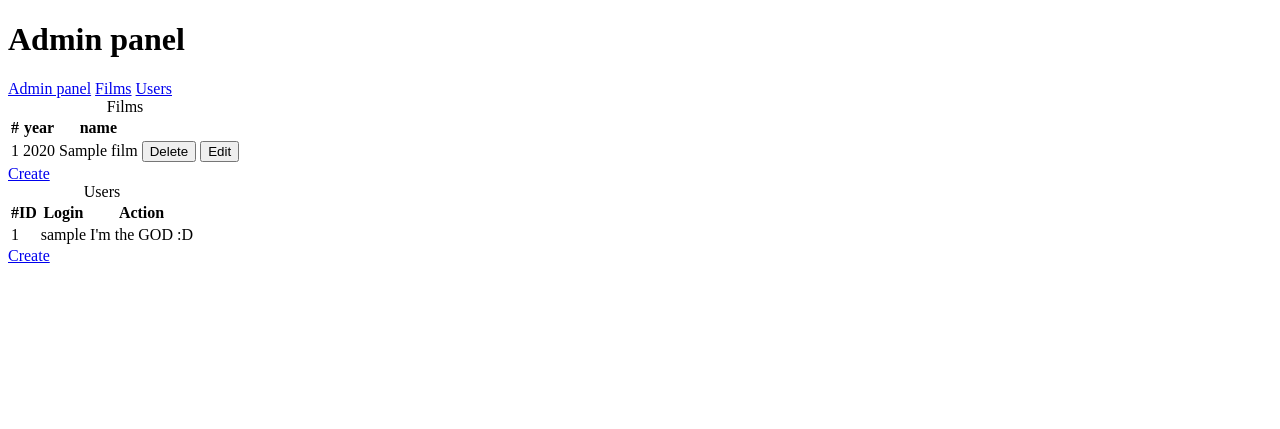
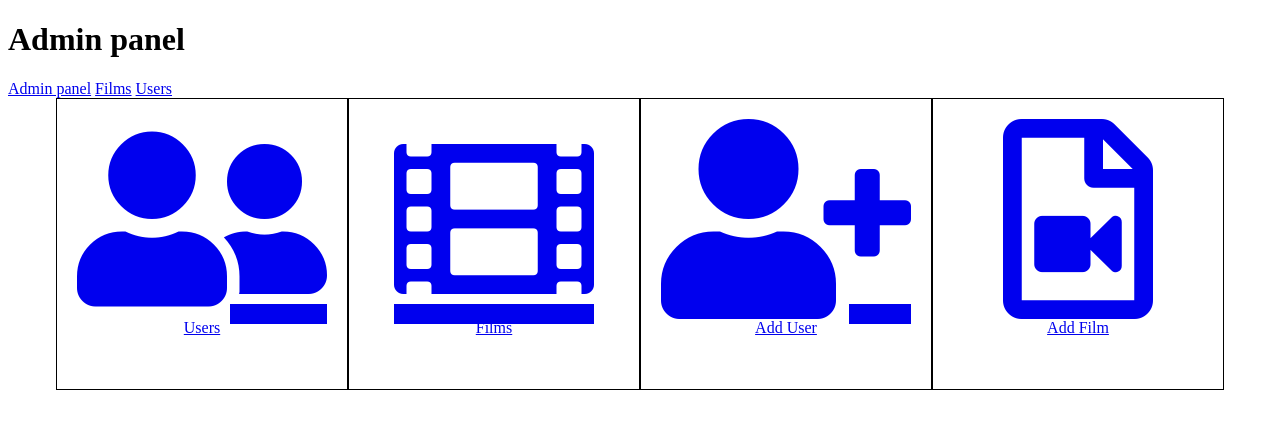
Before and after one commit to SlavikShev/Kinosite, a PHP site: page /admin in a window 1280 px wide. Shown: the part 26-455 px from the top of the page. Run offline with PHP 8.4, Linux system fonts and the light colour scheme; the visitor is signed in with stand-in values (Sample User, id 1); tables that the repository leaves empty or names only in its code hold one stand-in row (values such as "Sample post"); some libraries are stand-ins or nearby versions.

Commit message:
changed view of index.php

```diff
--- a/views/admin/index.php
+++ b/views/admin/index.php
@@ -1,71 +1,26 @@
-<div>
-<table>
-    <caption>Films</caption>
-    <thead>
-    <tr>
-        <th>#</th>
-        <th>year</th>
-        <th>name</th>
-    </tr>
-    </thead>
-    <?php if (count($this->films)): ?>
-        <tbody>
-        <?php foreach ($this->films as $film): ?>
-            <tr>
-                <td><?= $film['id'] ?></td>
-                <td><?= $film['year'] ?></td>
-                <td><?= $film['name'] ?></td>
-                <td>
-                    <form method="post" action="/admin/delete">
-                        <input type="hidden" name="id" value="<?= $film['id'] ?>">
-                        <button type="submit">Delete</button>
-                    </form>
-                </td>
-                <td>
-                    <form method="post" action="/admin/edit">
-                        <input type="hidden" name="id" value="<?= $film['id'] ?>">
-                        <button type="submit">Edit</button>
-                    </form>
-                </td>
-            </tr>
-        <?php endforeach; ?>
-        </tbody>
-    <?php endif; ?>
-</table>
-<a href="/admin/create">Create</a>
+<div class="usersBtns">
+    <a href="/admin/users">
+        <div class="usersMenu">
+            <i class="fas fa-user-friends"></i>
+            Users
+        </div>
+    </a>
+    <a href="/admin/films">
+        <div class="usersMenu">
+            <i class="fas fa-film"></i>
+            Films
+        </div>
+    </a>
+    <a href="/admin/createaccount">
+        <div class="usersMenu">
+            <i class="fas fa-user-plus"></i>
+            Add User
+        </div>
+    </a>
+    <a href="/admin/create">
+        <div class="usersMenu">
+            <i class="far fa-file-video"></i>
+            Add Film
+        </div>
+    </a>
 </div>
-<div>
-    <table>
-        <caption>Users</caption>
-        <thead>
-        <tr>
-            <th>#ID</th>
-            <th>Login</th>
-            <th>Action</th>
-        </tr>
-        </thead>
-        <?php if(count($this->users)): ?>
-            <tbody>
-                <?php foreach($this->users as $user): ?>
-                    <tr>
-                        <td><?= $user['id'] ?></td>
-                        <td><?= $user['login'] ?></td>
-                        <?php if($user['id'] > 1) :?>
-                        <td>
-                            <form method="post" action="/admin/deleteuser">
-                                <input type="hidden" name="userid" value="<?= $user['id'] ?>">
-                                <button type="submit">Delete</button>
-                            </form>
-                        </td>
-                        <?php else :?>
-                        <td>
-                            I'm the GOD :D
-                        </td>
-                        <?php endif;?>
-                    </tr>
-                <?php endforeach;?>
-            </tbody>
-        <?php endif; ?>
-    </table>
-    <a href="/admin/createaccount">Create</a>
-</div>
```
